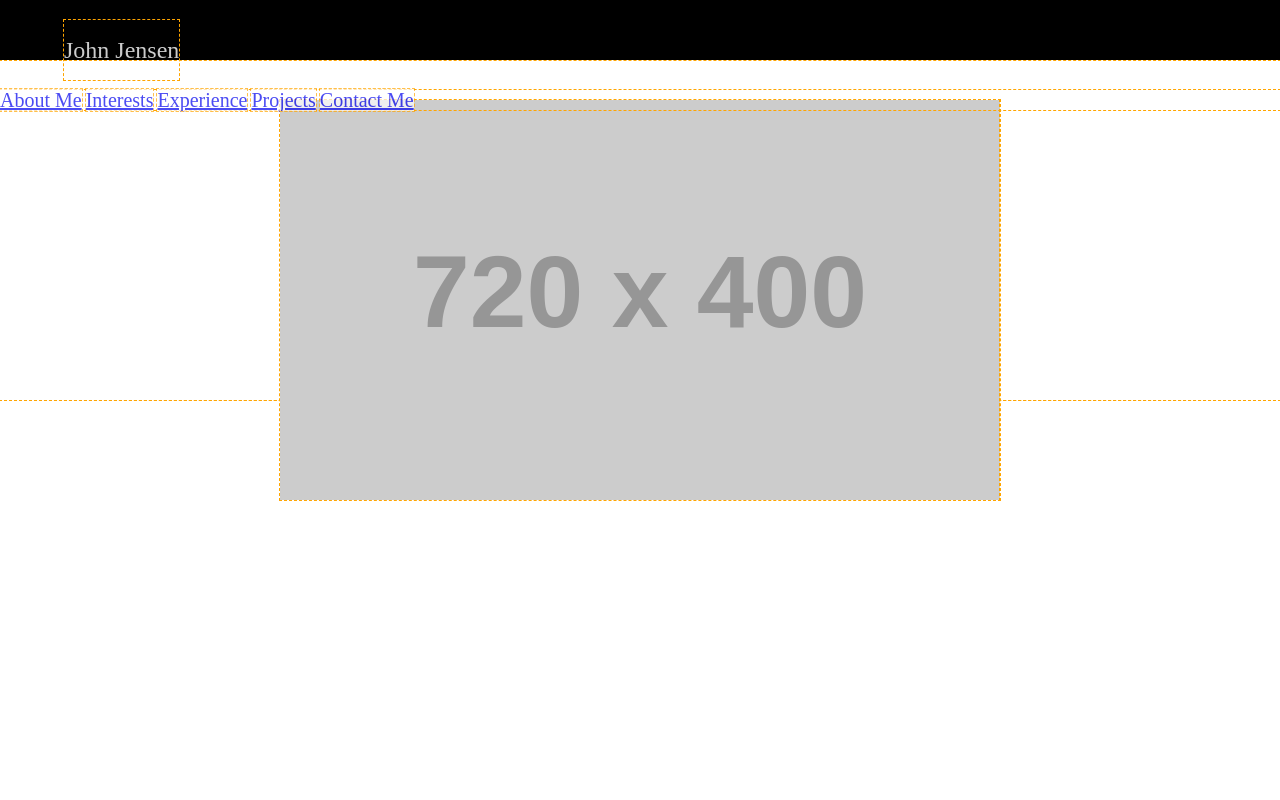
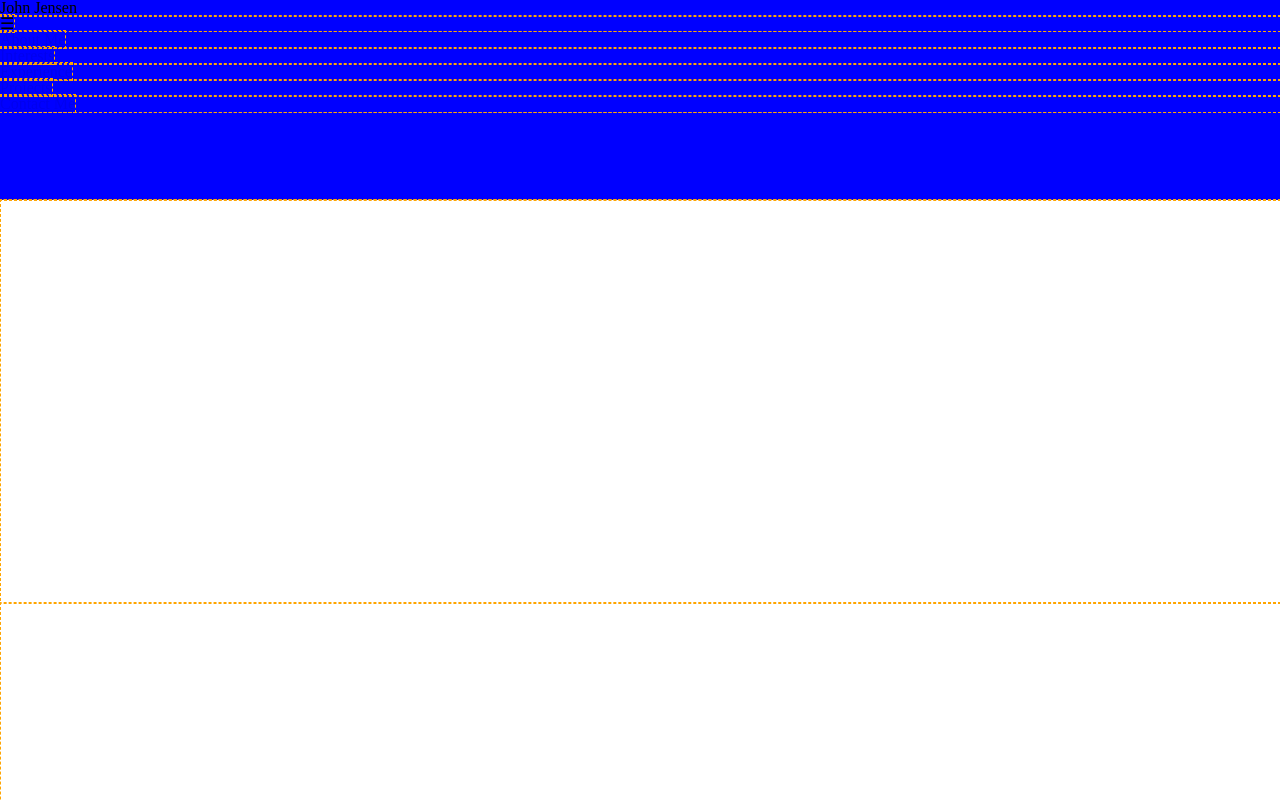
Before and after one commit to jensjoh01/portfolio, a plain HTML site: page index.html in a window 1280 px wide. Shown: the top 800 px of the page. Drawn offline with nearby package versions, Linux system fonts and the light colour scheme; placeholder pictures from the web are drawn by us.

Commit message:
making css smaccs

```diff
--- a/html/index.html
+++ b/index.html
@@ -3,15 +3,18 @@
   <head>
     <meta charset="utf-8">
     <meta name="viewport" content="width=device-width, initial-scale=1">
-    <link rel="stylesheet" href="../vendor/styles/reset.css">
-    <link rel="stylesheet" href="../styles/modules.css">
+    <link rel="stylesheet" href="vendor/styles/reset.css">
+    <link rel="stylesheet" href="styles/modules.css">
+    <link rel="stylesheet" href="styles/base.css">
+    <link rel="stylesheet" href="styles/layout.css">
     <title>John Jensen</title>
   </head>
   <body>
+
     <header>
       <h1>John Jensen</h1>
         <nav class="main-nav">
-    <button class="hamburger">&#9776;</button>
+          <span class="hamburger">&#9776;</span>
             <ul>
               <li><a href='#'>About Me</a></li>
               <li><a href='#'>Interests</a></li>
@@ -19,9 +22,7 @@
               <li><a href='#'>Projects</a></li>
               <li><a href='#'>Contact Me</a></li>
             </ul>
-
         </nav>
-    <!-- <button class="cross">&#735;</button> -->
     </header>
 
     <div class="img-container">
--- /dev/null
+++ b/styles/base.css
@@ -0,0 +1 @@
+/*stylesheet for main elements html, body, article, nav, aside, p, a*/
--- /dev/null
+++ b/styles/layout.css
@@ -0,0 +1,10 @@
+/*stylesheet for classes, ids, header and footer*/
+* {outline: dashed 1px orange}
+
+header {
+  background-color: blue;
+  height: 200px;
+}
+header > {
+  display: inline;
+}
--- a/styles/modules.css
+++ b/styles/modules.css
@@ -1,110 +1 @@
-* {outline: dashed 1px orange}
-
-
-
-header h1 {
-  position: absolute;
-  display: inline-block;
-  float: left;
-  z-index: 2;
-  color: #ccc;
-  font-size: 1.5em;
-  height: 60px;
-  line-height: 60px;
-  top: 2.5%;
-  left: 5%;
-}
-
-.main-nav {
-  position: absolute;
-  top: 0%;
-  z-index: 1;
-  width: 100%;
-  height: 60px;
-  background-color: #000;
-}
-
-.main-nav ul li {
-  display: none;
-}
-
-.hamburger {
-  font-size: 2em;
-  position: absolute;
-  right: 2%;
-  z-index: 1;
-  color: #ccc;
-}
-
-.main-nav ul {
-  position: absolute;
-  top: 150%;
-  width: 100%;
-}
-
-.main-nav:hover ul li {
-  position: relative;
-
-  display: contents;
-  display: block;
-  height: 2.5em;
-  z-index: 1;
-  background: white;
-  text-align: center;
-  font-size: 1.25em;
-  opacity: .7;
-}
-
-.main-nav a {
-  position: relative;
-  top: 35%;
-}
-
-.img-container {
-  position: relative;
-  display: block;
-  top:100px;
-  margin: 0 auto;
-  width: 720px;
-  height: 400px;
-  overflow: hidden;
-}
-
-.hero-images {
-  display: block;
-  width: 3000px;
-  height: 400px;
-  margin: 0;
-  padding: 0;
-}
-
-.hero-image {
-  width: 720px;
-  height: 400px;
-  float: left;
-  margin-left: 0;
-}
-
-
-@media only screen and (min-width: 640px){
-  /* currently have to set hover to be the same as without hover...*/
-  * {outline: dashed 1px orange}
-  .main-nav:hover ul li {
-    display: inline;
-  }
-
-  .main-nav ul li {
-    display: inline;
-
-  }
-
-  .hamburger {
-    display: none;
-  }
-
-  .main-nav ul {
-    display: inline-block;
-  }
-
-
-}
+/* Modules CSS stylesheet navigation, headings, ul, smaller components*/
```
Lines whose indentation alone changed are shown as unchanged.
